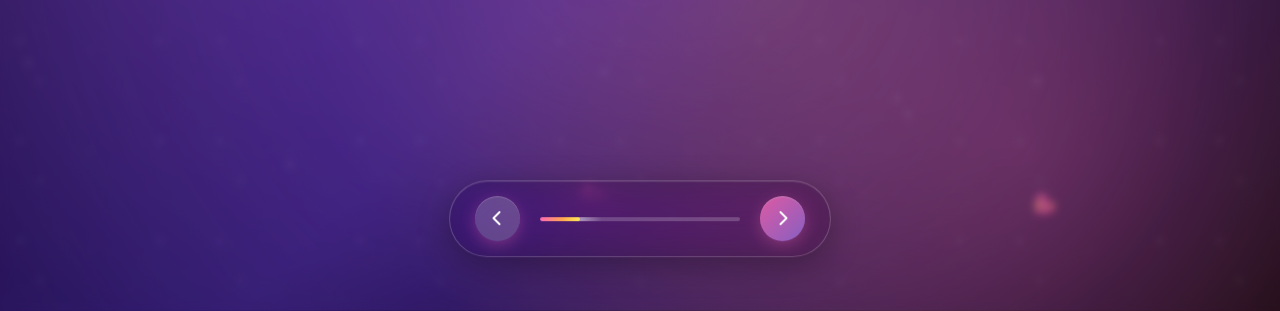
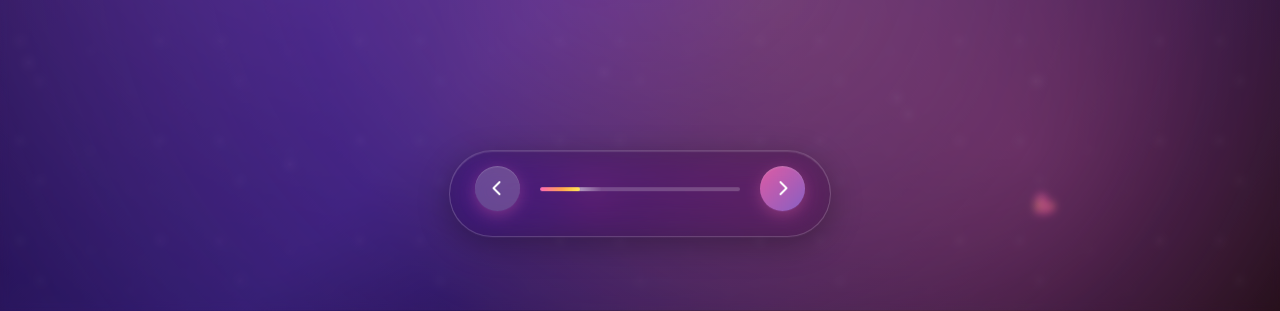
Before and after one commit to rubulhoquechoudhury/birthday-wish, a plain HTML site: page index.html in a window 1280 px wide. Shown: the part 489-800 px from the top of the page. Drawn offline with Linux system fonts and the light colour scheme.

Commit message:
Add files via upload

```diff
--- a/style.css
+++ b/style.css
@@ -739,14 +739,14 @@ body {
     z-index: 100;
     background: rgba(0, 0, 0, 0.2);
     backdrop-filter: blur(20px) saturate(1.5);
-    padding: 15px 25px;
+    padding: 15px 25px 25px 25px;
     border-radius: 50px;
     border: 1px solid rgba(255, 255, 255, 0.2);
     box-shadow:
         0 8px 32px rgba(0, 0, 0, 0.3),
         inset 0 1px 0 rgba(255, 255, 255, 0.1);
     animation: navFloat 3s ease-in-out infinite;
-    margin-bottom: env(safe-area-inset-bottom);
+    margin-bottom: calc(env(safe-area-inset-bottom) + 20px);
 }
 
 @keyframes navFloat {
```
